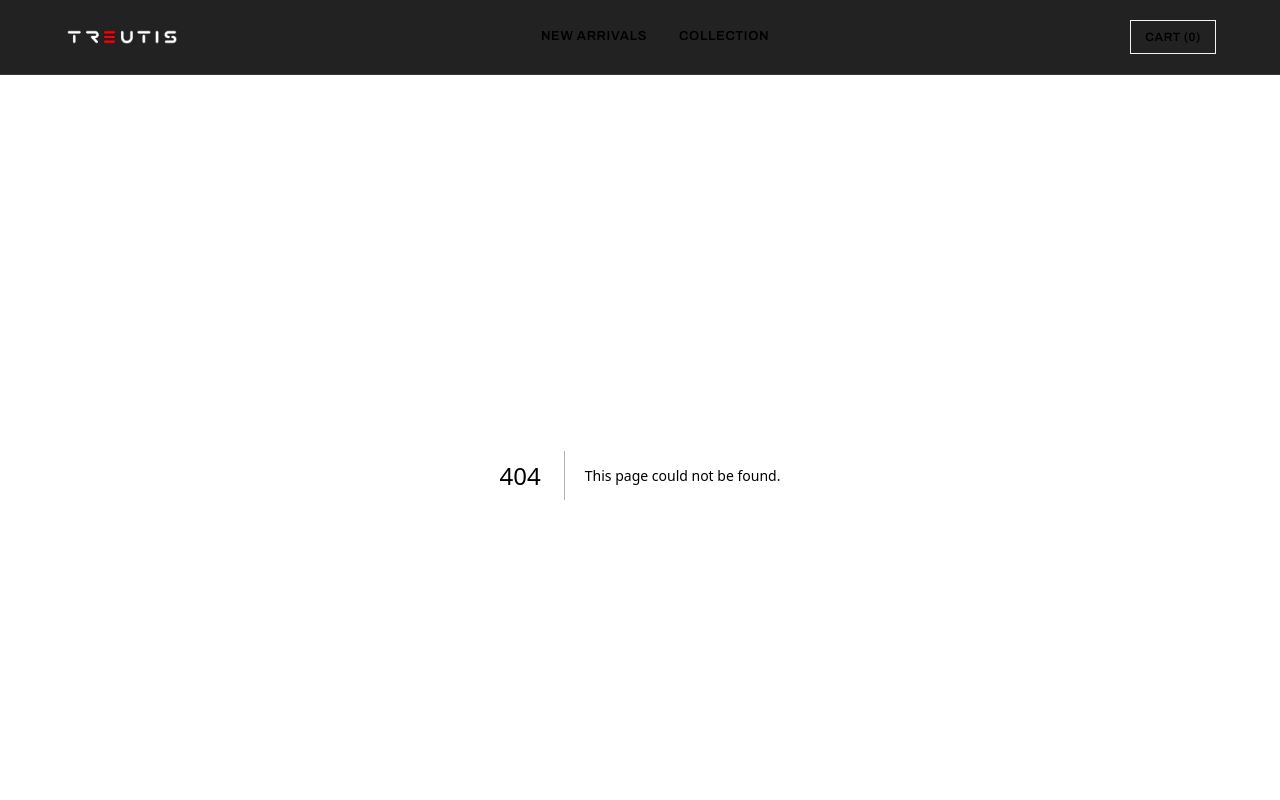
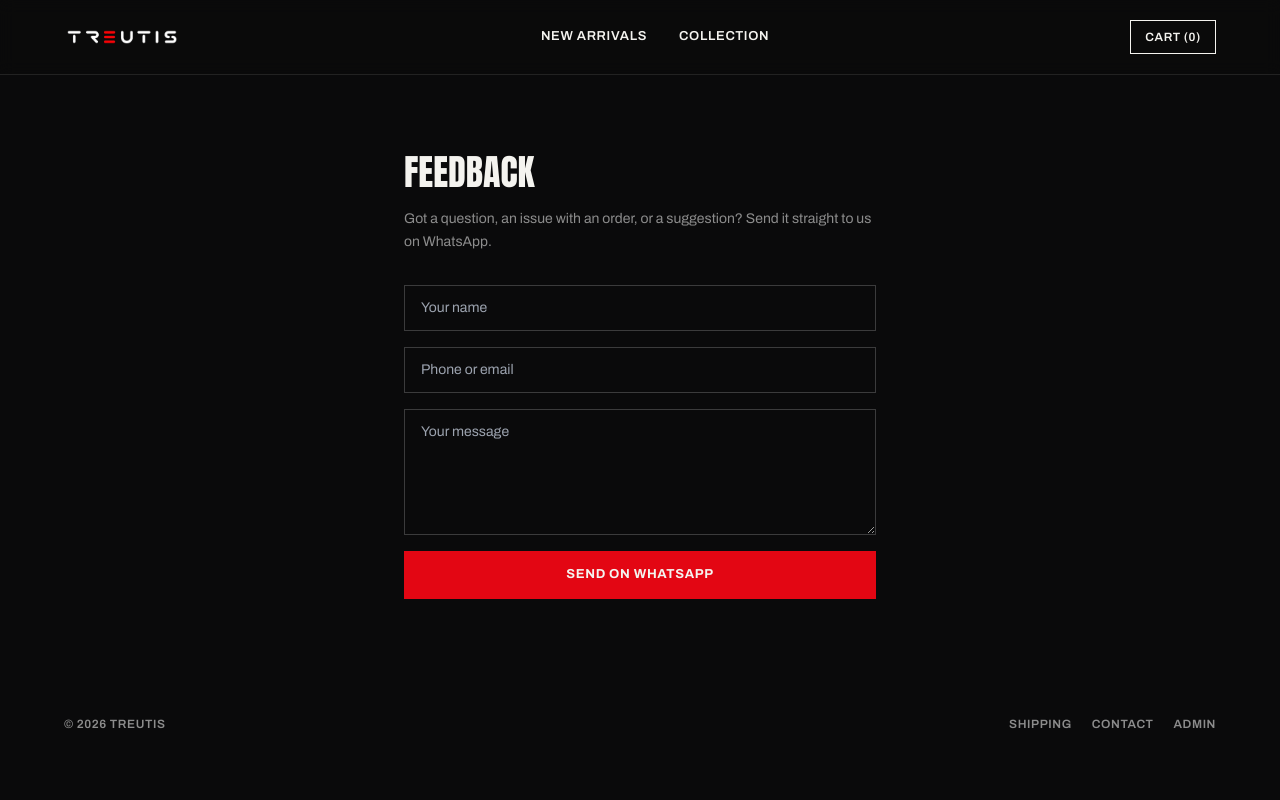
Before and after one commit to mozia715-max/treutis, a Next.js app: page /feedback in a window 1280 px wide. Before the commit this address had no page. Shown: the top 800 px of the page. Built offline with nearby package versions, Linux system fonts and the light colour scheme.

Commit message:
Create page.tsx

```diff
--- /dev/null
+++ b/app/feedback/page.tsx
@@ -0,0 +1,70 @@
+"use client";
+
+import { useState } from "react";
+
+export default function FeedbackPage() {
+  const [name, setName] = useState("");
+  const [contact, setContact] = useState("");
+  const [message, setMessage] = useState("");
+
+  const whatsappNumber = process.env.NEXT_PUBLIC_WHATSAPP_NUMBER || "";
+
+  function buildWhatsAppUrl() {
+    const text = [
+      "Hi Treutis, I have some feedback:",
+      "",
+      message,
+      "",
+      `Name: ${name}`,
+      `Contact: ${contact}`,
+    ].join("\n");
+    return `https://wa.me/${whatsappNumber}?text=${encodeURIComponent(text)}`;
+  }
+
+  return (
+    <main className="mx-auto max-w-[600px] px-[5vw] py-[6vw]">
+      <h1 className="font-display mb-4 text-4xl uppercase">Feedback</h1>
+      <p className="mb-8 text-sm leading-relaxed text-muted">
+        Got a question, an issue with an order, or a suggestion? Send it
+        straight to us on WhatsApp.
+      </p>
+
+      <form
+        onSubmit={(e) => {
+          e.preventDefault();
+          window.open(buildWhatsAppUrl(), "_blank");
+        }}
+        className="flex flex-col gap-4"
+      >
+        <input
+          required
+          placeholder="Your name"
+          value={name}
+          onChange={(e) => setName(e.target.value)}
+          className="border border-white/20 bg-transparent px-4 py-3 text-sm outline-none focus:border-red"
+        />
+        <input
+          required
+          placeholder="Phone or email"
+          value={contact}
+          onChange={(e) => setContact(e.target.value)}
+          className="border border-white/20 bg-transparent px-4 py-3 text-sm outline-none focus:border-red"
+        />
+        <textarea
+          required
+          placeholder="Your message"
+          rows={5}
+          value={message}
+          onChange={(e) => setMessage(e.target.value)}
+          className="border border-white/20 bg-transparent px-4 py-3 text-sm outline-none focus:border-red"
+        />
+        <button
+          type="submit"
+          className="bg-red px-6 py-3.5 text-[13px] font-bold uppercase tracking-wider hover:bg-fg hover:text-bg"
+        >
+          Send on WhatsApp
+        </button>
+      </form>
+    </main>
+  );
+}
```
